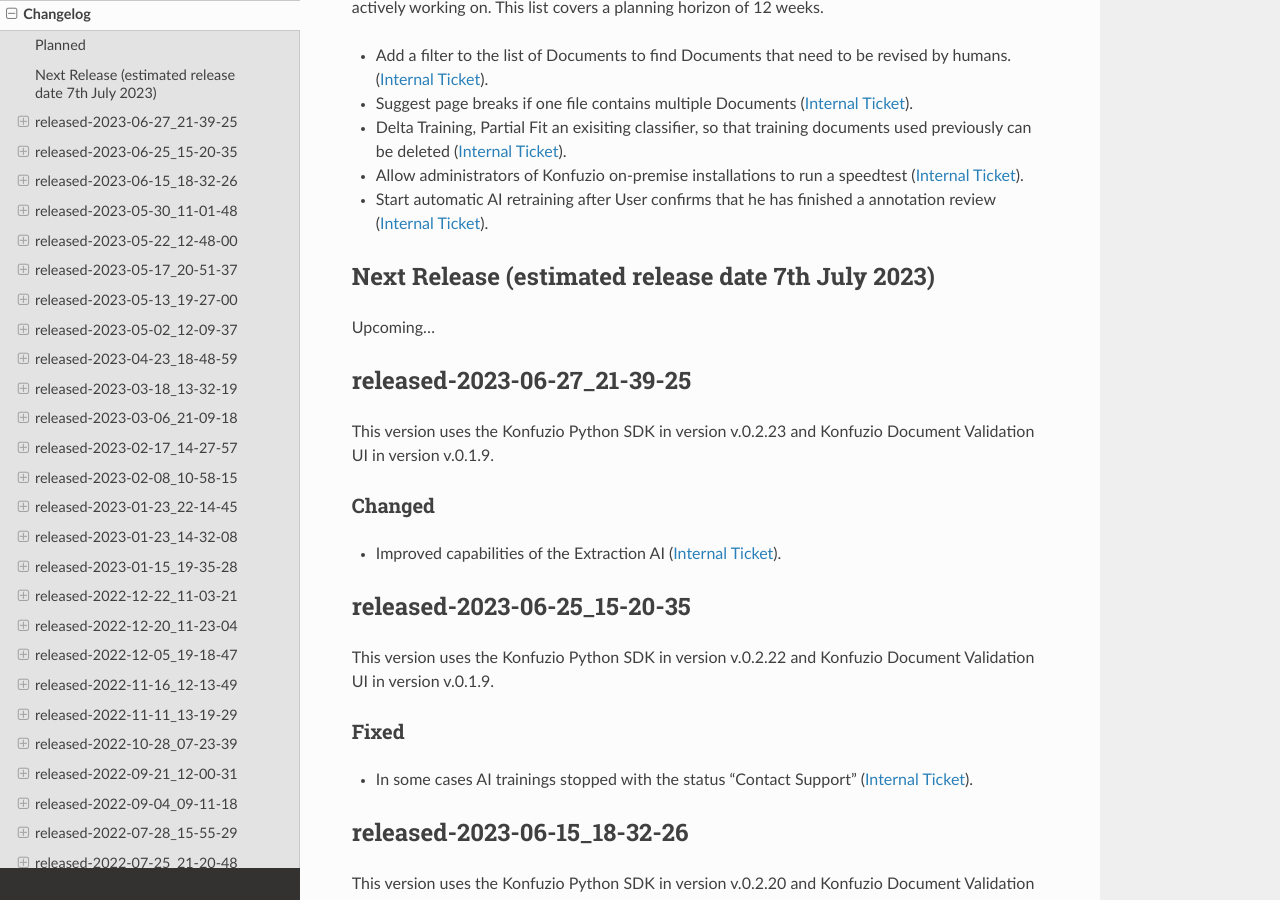
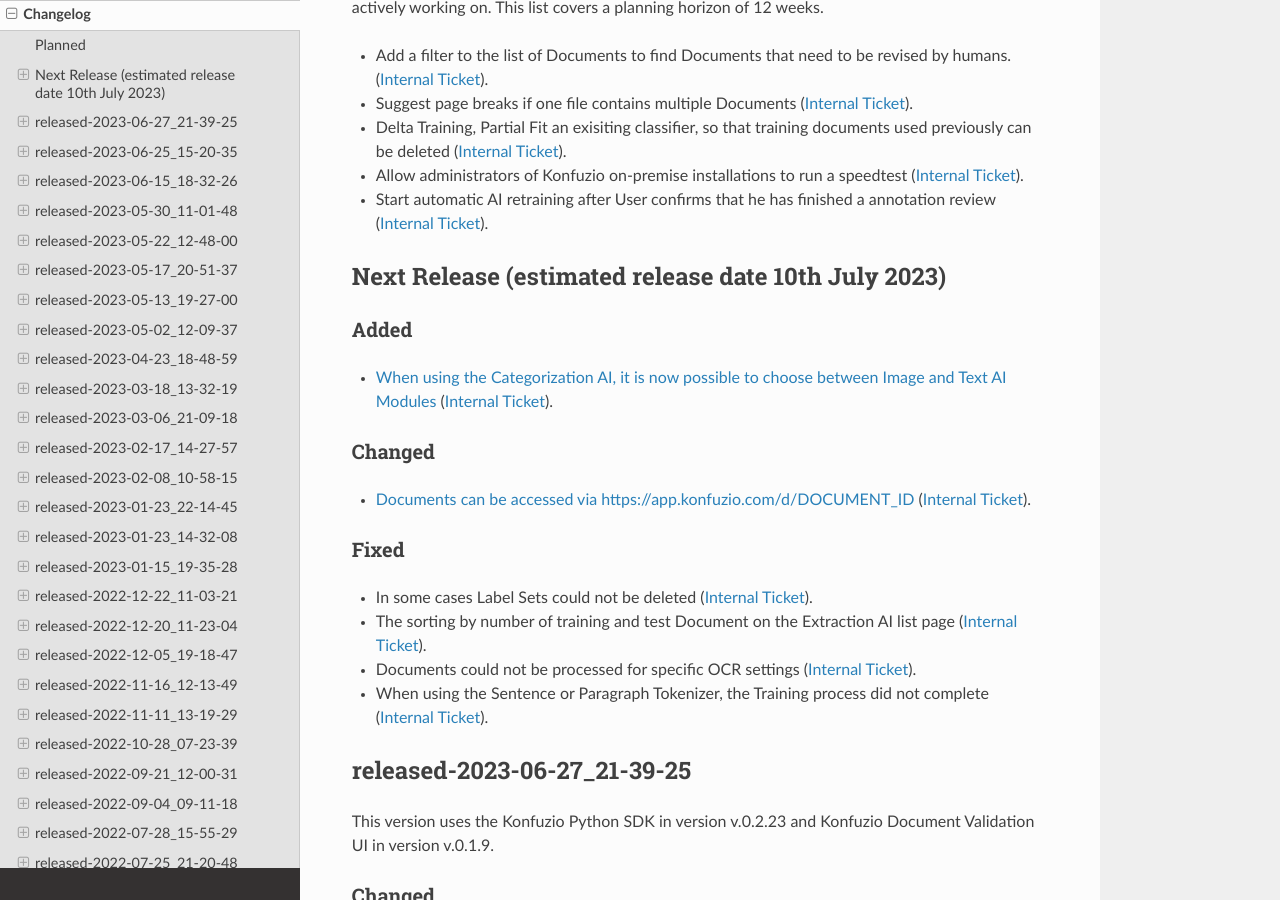
Before and after one commit to konfuzio-ai/konfuzio-sdk, a Sphinx documentation site: the page built from docs/web/changelog_app.md, in a window 1280 px wide and 900 px high, scrolled down 436 px. Built offline with Sphinx 7.4.7 and the Read the Docs theme 2.0.0, drawn with Linux system fonts in a browser that asks for light colours; pages that are not in the unit, such as notebooks, are missing from menus; a script that is not in the unit is left out.

Commit message:
Update changelog_app.md

```diff
--- a/docs/web/changelog_app.md
+++ b/docs/web/changelog_app.md
@@ -21,9 +21,19 @@
 - Allow administrators of Konfuzio on-premise installations to run a speedtest ([Internal Ticket](https://git.konfuzio.com/konfuzio/objectives/-/issues/9870)).
 - Start automatic AI retraining after User confirms that he has finished a annotation review ([Internal Ticket](https://git.konfuzio.com/konfuzio/objectives/-/issues/9166)).
 
-## Next Release (estimated release date 7th July 2023)
+## Next Release (estimated release date 10th July 2023)
 
-Upcoming...
+### Added
+- [When using the Categorization AI, it is now possible to choose between Image and Text AI Modules](https://help.konfuzio.com/modules/projects/index.html#categorization-ai-parameters) ([Internal Ticket](https://git.konfuzio.com/konfuzio/objectives/-/issues/11279)).
+
+### Changed
+- [Documents can be accessed via https://app.konfuzio.com/d/DOCUMENT_ID](https://dev.konfuzio.com/dvui/explanations.html#full-mode) ([Internal Ticket](https://git.konfuzio.com/konfuzio/objectives/-/issues/10772)).
+
+### Fixed
+- In some cases Label Sets could not be deleted ([Internal Ticket](https://git.konfuzio.com/konfuzio/objectives/-/issues/11007)).
+- The sorting by number of training and test Document on the Extraction AI list page ([Internal Ticket](https://git.konfuzio.com/konfuzio/objectives/-/issues/11261)).
+- Documents could not be processed for specific OCR settings ([Internal Ticket](https://git.konfuzio.com/konfuzio/objectives/-/issues/11344)).
+- When using the Sentence or Paragraph Tokenizer, the Training process did not complete ([Internal Ticket](https://git.konfuzio.com/konfuzio/objectives/-/issues/11345)).
 
 ## released-2023-06-27_21-39-25
 This version uses the Konfuzio Python SDK in version v.0.2.23 and Konfuzio Document Validation UI in version v.0.1.9.
```
